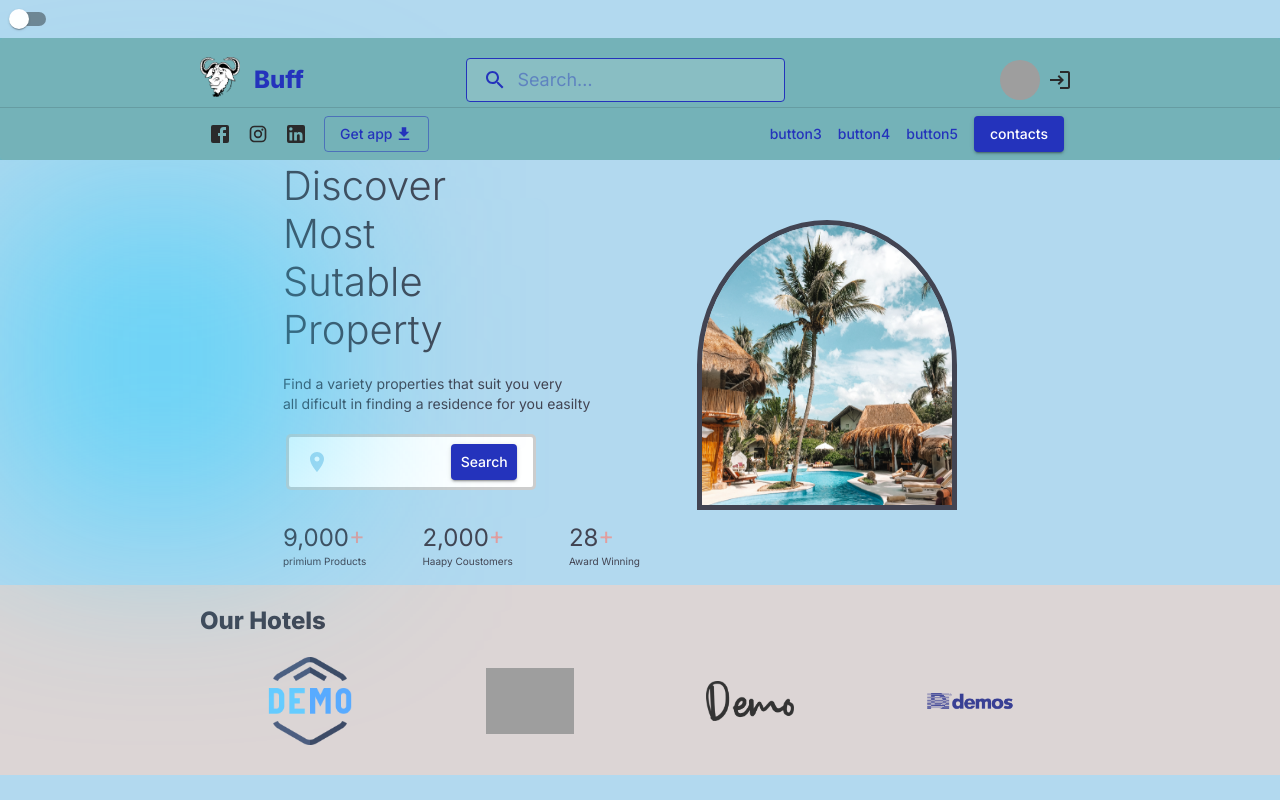
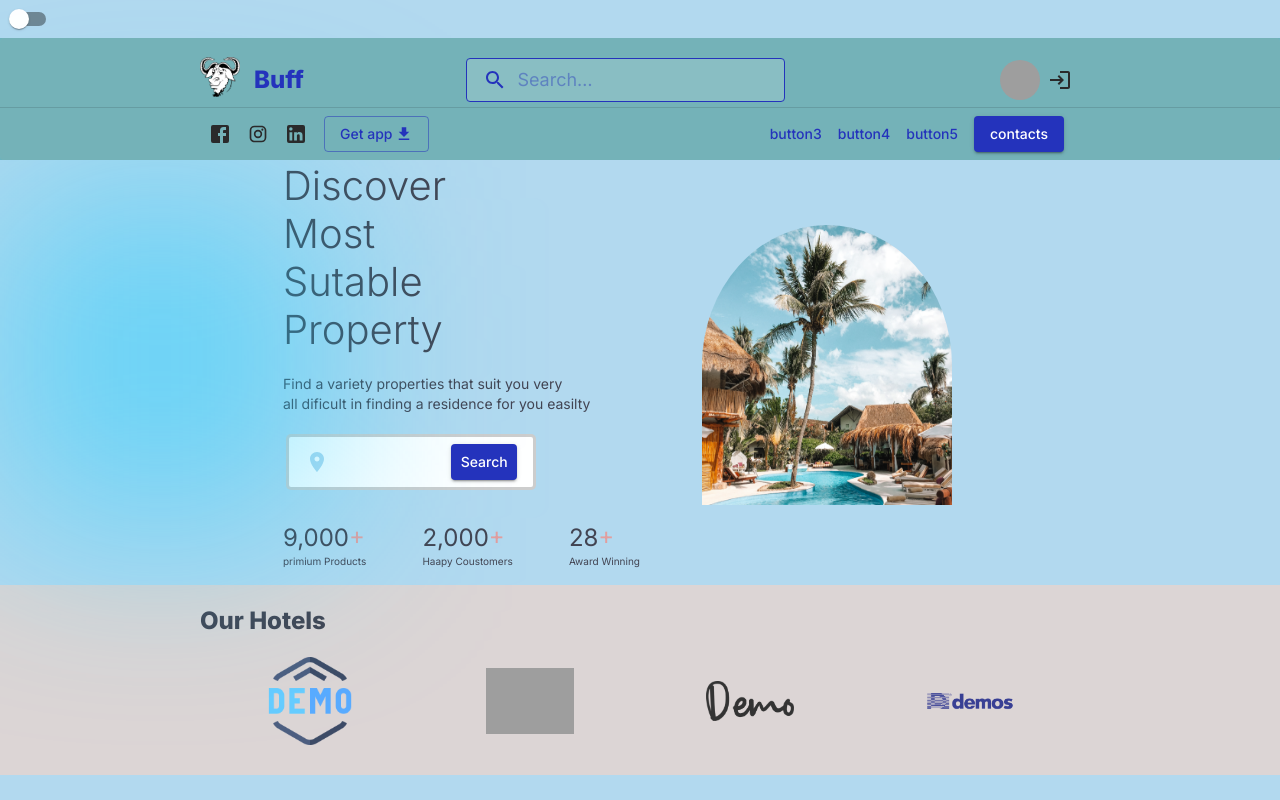
Before and after one commit to royhirakp/newPractice02th1023, a Next.js app: page /webapp in a window 1280 px wide. Shown: the top 800 px of the page. Built offline with nearby package versions, Linux system fonts and the light colour scheme; grey boxes are pictures that could not be loaded.

Commit message:
workign on  error fix

```diff
--- a/src/component/root/parts/ContactPage.tsx
+++ b/src/component/root/parts/ContactPage.tsx
@@ -141,7 +141,7 @@ const ContacControlsCardList = () => {
       ].map((arr, i) => {
         return (
           <>
-            <Stack direction="row" justifyContent="space-around">
+            <Stack direction="row" justifyContent="space-around" key={i}>
               {arr.map((item, i) => {
                 return (
                   <Paper
--- a/src/component/root/parts/Hero.tsx
+++ b/src/component/root/parts/Hero.tsx
@@ -4,6 +4,7 @@ import { Box, Stack, Typography } from "@mui/material";
 import MainContainer from "@/component/container/MainContainer";
 import Button from "@mui/material/Button";
 import RoomIcon from "@mui/icons-material/Room";
+import Image from "next/image";
 
 const Hero = () => {
   return (
@@ -187,8 +188,10 @@ const ImageCard = () => {
         boxSizing: "border-box",
       }}
     >
-      <img
+      <Image
         src="/Screenshot 2023-10-02 152439.png"
+        width={1000}
+        height={1000}
         alt=""
         style={{
           width: "100%",
--- a/src/component/root/parts/MenuDrawer.tsx
+++ b/src/component/root/parts/MenuDrawer.tsx
@@ -43,7 +43,7 @@ export default function MenuDrawer({ state, setState }: MenuDrawerProps) {
     >
       <List>
         {["Inbox", "Starred", "Send email", "Drafts"].map((text, index) => (
-          <ListItem key={text} disablePadding>
+          <ListItem key={index} disablePadding>
             <ListItemButton>
               <ListItemIcon>
                 {index % 2 === 0 ? <InboxIcon /> : <MailIcon />}
```
